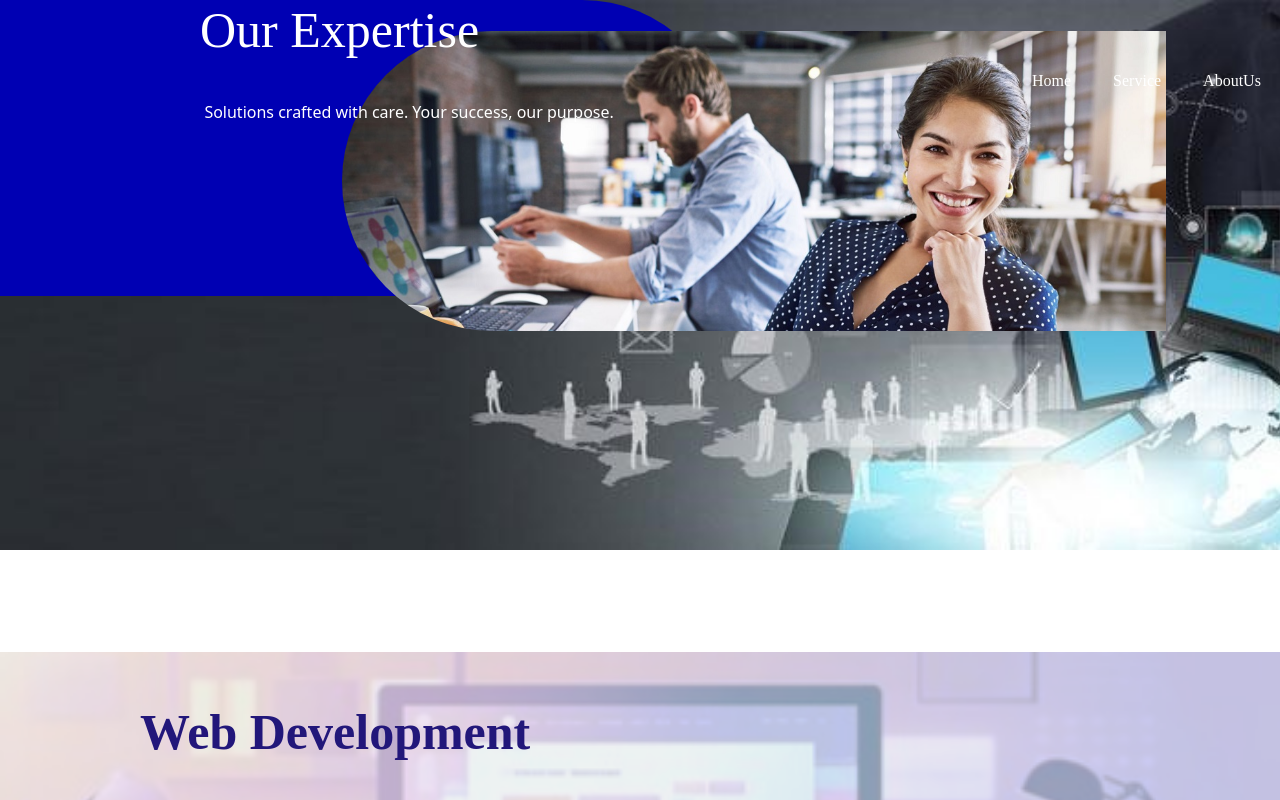
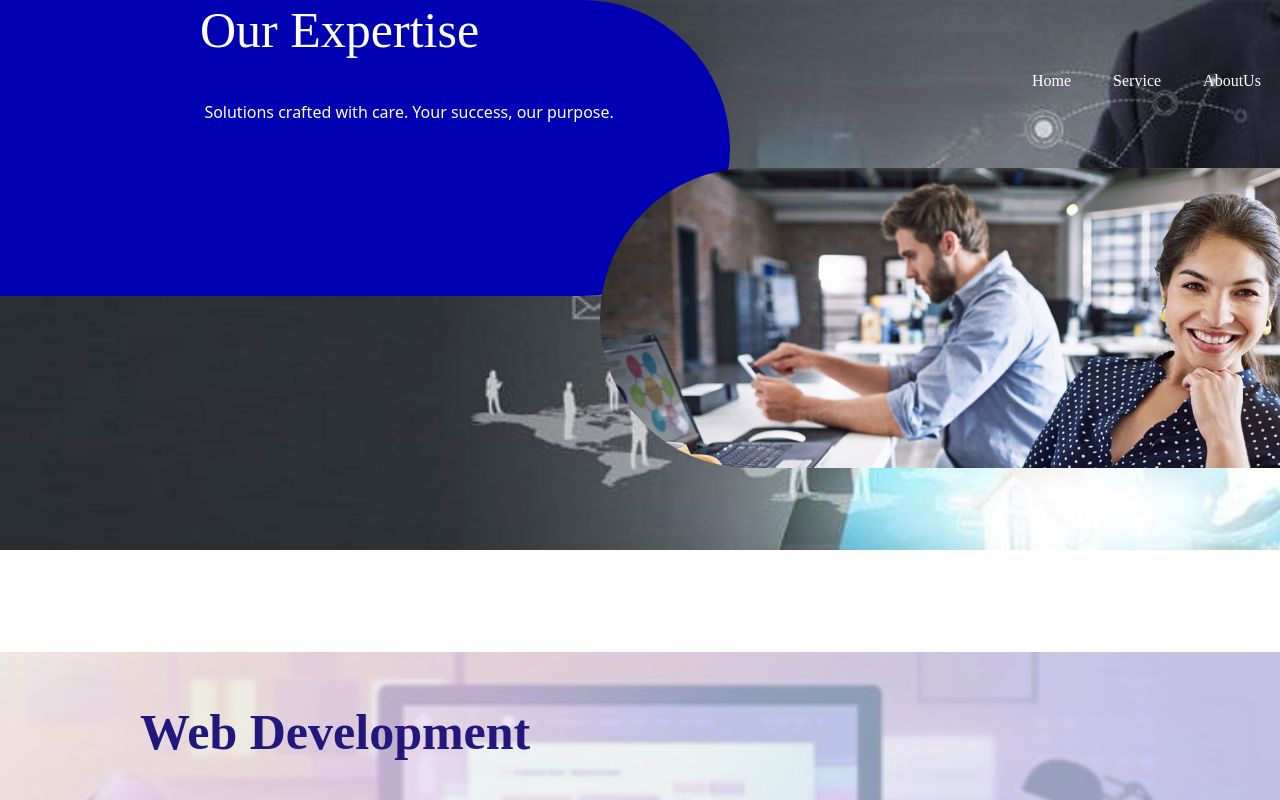
Before and after one commit to chnaveen45/Teamwork, a React (Create React App) app in the folder frontend/: page /servies in a window 1280 px wide. Shown: the top 800 px of the page. Built offline with nearby package versions, Linux system fonts and the light colour scheme.

Commit message:
Update Servies.js
save

```diff
--- a/frontend/src/Component/Servies.js
+++ b/frontend/src/Component/Servies.js
@@ -26,9 +26,9 @@ function Servies() {
           <Link to="/aboutus" className='oopt'>AboutUs</Link>
           <Link to="/contactus" className='oopt'>ContactUs</Link>
           </div>
-      <div className='qm'></div>
+
         </div>
-
+         <div className='qm'></div>
       </div>
       {/* < img src={dd} alt='service1' className='rry'></img> */}
 
```
